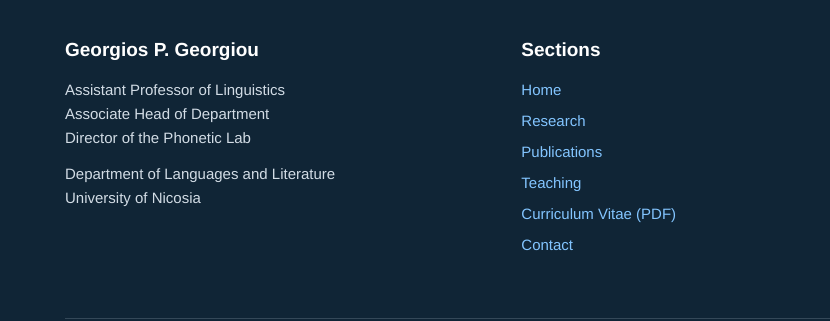
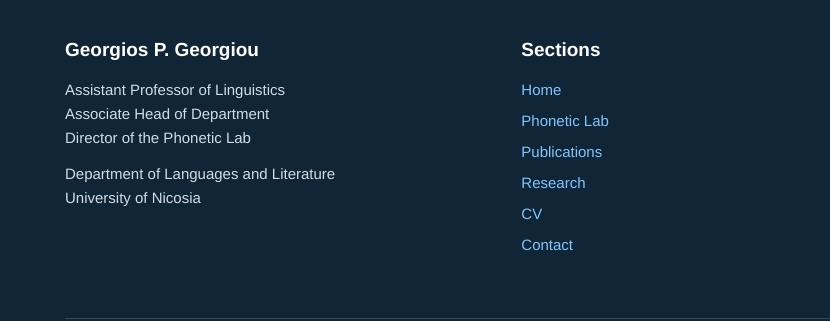
Before and after one commit to George33cy/georgiou, a plain HTML site: page index.html in a window 1280 px wide. Shown: the part 1653-1974 px from the top of the page, 0-830 px from the left. Drawn offline with Linux system fonts and the light colour scheme.

Commit message:
Update footer.html

```diff
--- a/footer.html
+++ b/footer.html
@@ -224,7 +224,13 @@
           </li>
 
           <li>
-            <a href="research.html">Research</a>
+            <a
+              href="https://www.unic.ac.cy/phonetic-lab/"
+              target="_blank"
+              rel="noopener noreferrer"
+            >
+              Phonetic Lab
+            </a>
           </li>
 
           <li>
@@ -232,16 +238,16 @@
           </li>
 
           <li>
-            <a href="teaching.html">Teaching</a>
+            <a href="research.html">Research</a>
           </li>
 
           <li>
             <a
               href="Georgios%20Georgiou%20academic%20cv.pdf"
               target="_blank"
-              rel="noopener"
+              rel="noopener noreferrer"
             >
-              Curriculum Vitae (PDF)
+              CV
             </a>
           </li>
 
@@ -261,7 +267,7 @@
 
         <div class="footer-contact">
 
-          <span class="footer-contact-icon">📍</span>
+          <span class="footer-contact-icon" aria-hidden="true">📍</span>
 
           <div class="footer-contact-details">
             Makedonitissis 46, 2417<br />
@@ -273,7 +279,7 @@
 
         <div class="footer-contact">
 
-          <span class="footer-contact-icon">✉️</span>
+          <span class="footer-contact-icon" aria-hidden="true">✉️</span>
 
           <div class="footer-contact-details">
             <a href="mailto:georgiou.georg@unic.ac.cy">
```
